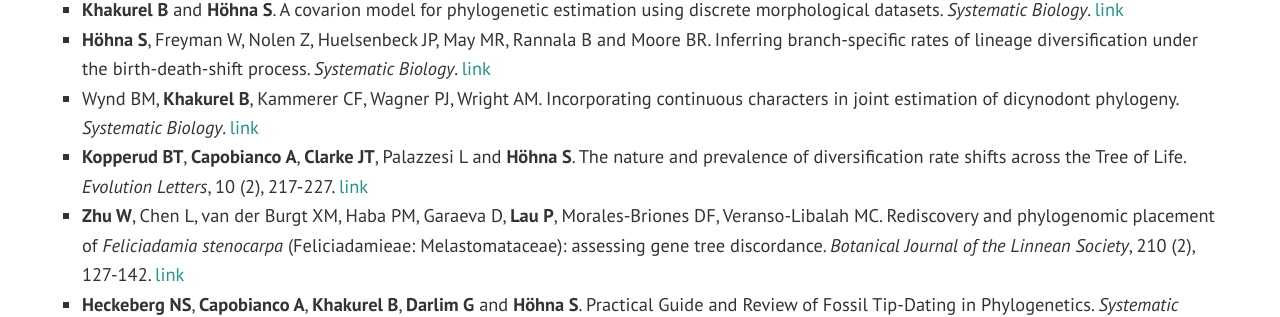
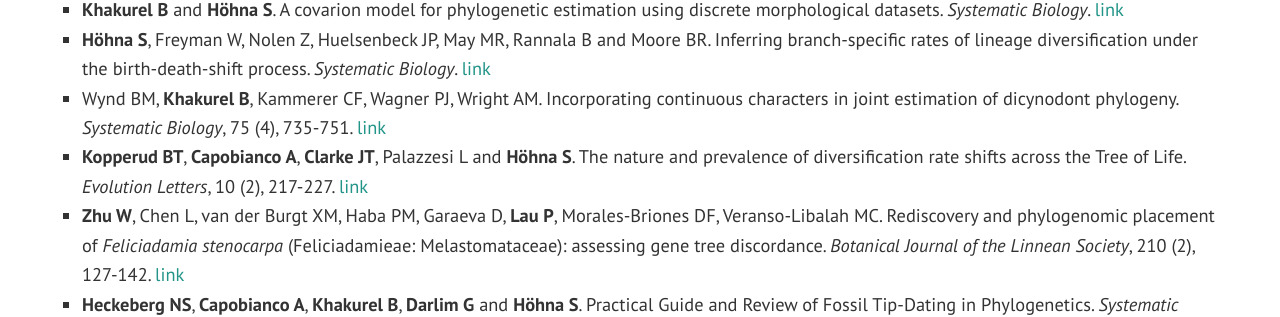
Before and after one commit to hoehnalab/hoehnalab.github.io, a Jekyll site: the page built from publications.md, in a window 1280 px wide and 900 px high. Shown: the part 370-687 px from the top of the window. Built offline with Jekyll 4.4.1, drawn with Linux system fonts in a browser that asks for light colours; some web fonts are replaced.

Commit message:
Update publications.md

```diff
--- a/publications.md
+++ b/publications.md
@@ -8,7 +8,7 @@
 - <strong>Capobianco A</strong>, <strong>Darlim G</strong> and <strong>Höhna S</strong>. How to date a molecular phylogeny: comparison of effective priors between node calibration and fossilized birth–death. *Proceedings of the Royal Society B*, 293 (2070): 20253255. [link](https://doi.org/10.1098/rspb.2025.3255)
 - <strong>Khakurel B</strong> and <strong>Höhna S</strong>. A covarion model for phylogenetic estimation using discrete morphological datasets. *Systematic Biology*. [link](https://doi.org/10.1093/sysbio/syag014)
 - <strong>Höhna S</strong>, Freyman W, Nolen Z, Huelsenbeck JP, May MR, Rannala B and Moore BR. Inferring branch-specific rates of lineage diversification under the birth-death-shift process. *Systematic Biology*. [link](https://doi.org/10.1093/sysbio/syag003)
-- Wynd BM, <strong>Khakurel B</strong>, Kammerer CF, Wagner PJ, Wright AM. Incorporating continuous characters in joint estimation of dicynodont phylogeny. *Systematic Biology*. [link](https://doi.org/10.1093/sysbio/syaf078)
+- Wynd BM, <strong>Khakurel B</strong>, Kammerer CF, Wagner PJ, Wright AM. Incorporating continuous characters in joint estimation of dicynodont phylogeny. *Systematic Biology*, 75 (4), 735-751. [link](https://doi.org/10.1093/sysbio/syaf078)
 - <strong>Kopperud BT</strong>, <strong>Capobianco A</strong>, <strong>Clarke JT</strong>, Palazzesi L and <strong>Höhna S</strong>. The nature and prevalence of diversification rate shifts across the Tree of Life. *Evolution Letters*, 10 (2), 217-227. [link](https://doi.org/10.1093/evlett/qrag005)
 - <strong>Zhu W</strong>, Chen L, van der Burgt XM, Haba PM, Garaeva D, <strong>Lau P</strong>, Morales-Briones DF, Veranso-Libalah MC. Rediscovery and phylogenomic placement of *Feliciadamia stenocarpa* (Feliciadamieae: Melastomataceae): assessing gene tree discordance. *Botanical Journal of the Linnean Society*, 210 (2), 127-142. [link](https://doi.org/10.1093/botlinnean/boaf047)
 - <strong>Heckeberg NS</strong>, <strong>Capobianco A</strong>, <strong>Khakurel B</strong>, <strong>Darlim G</strong> and <strong>Höhna S</strong>. Practical Guide and Review of Fossil Tip-Dating in Phylogenetics. *Systematic Biology*, 75(1), 156-192. [link](https://doi.org/10.1093/sysbio/syaf050)
```
